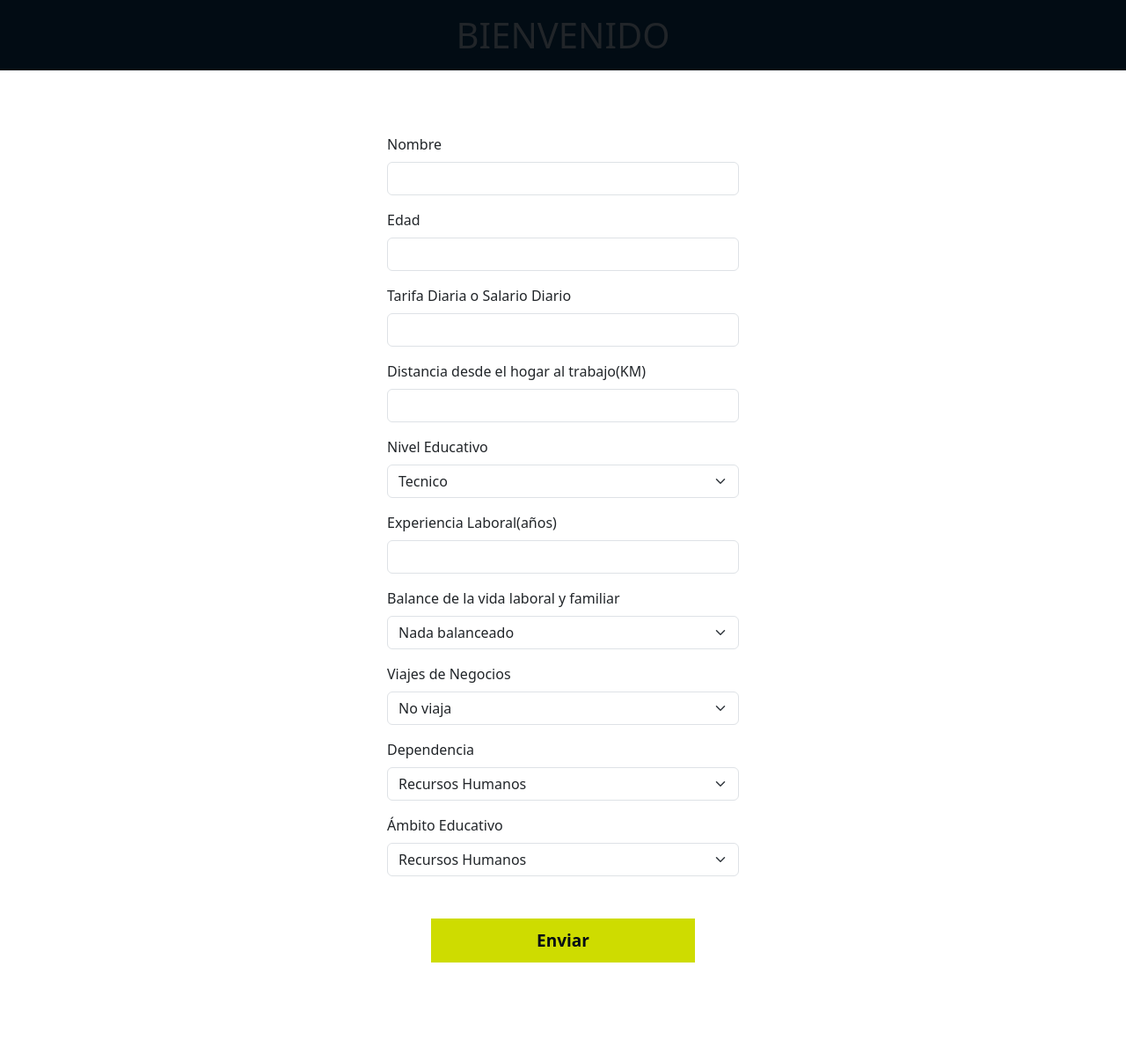
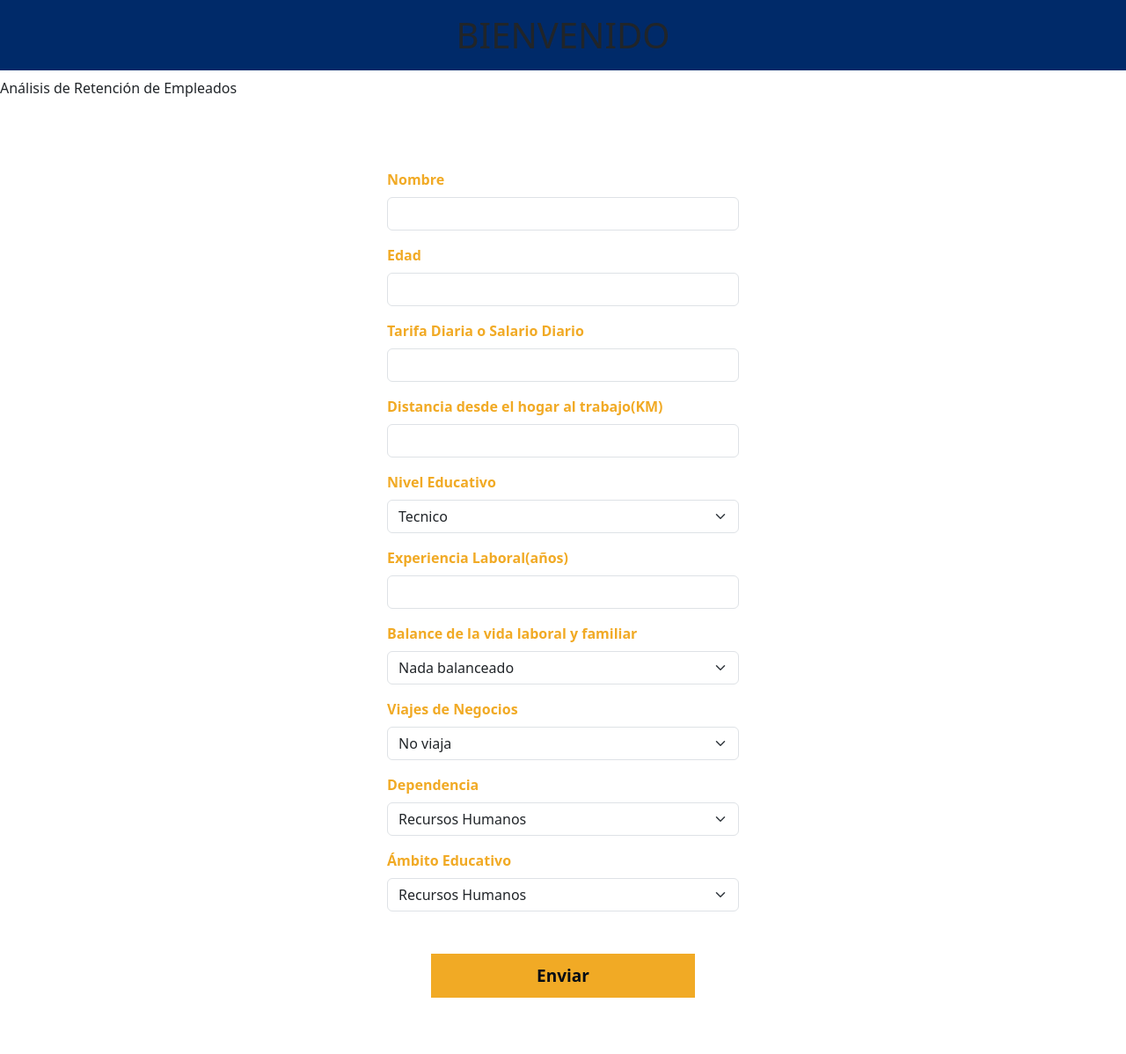
Before and after one commit to Mechaz123/Analisis-de-Datos, a Flask app: template templates/index.html in a window 1280 px wide. Shown: the whole page at 88% size. Before the commit the page ends 1094 px from the top, so only its background shows below. Run offline with Flask 3, Linux system fonts and the light colour scheme; the template is opened without the code that fills it, so the values that code supplies are empty.

Commit message:
Style Form v2

```diff
--- a/static/css/style.css
+++ b/static/css/style.css
@@ -2,9 +2,12 @@
     text-align: center;
     padding: 4rem 2rem;
 }
+body{
+    background: #002a69;
+}
 h1{
     text-align: center;
-    background: #020C14;
+    background: #002A69;
     color: honeydew;
     text-transform: uppercase;
     font-size: 20px;
@@ -14,15 +17,15 @@
     text-align: left;
 }
 .form-control {
-    border: 2px solid #020c14;
+    border: 2px solid #F1AA25;
     border-radius: 0;
 }
 .form-select {
-    border: 2px solid #020c14;
+    border: 2px solid #F1AA25;
     border-radius: 0;
 }
 .form-select:focus, .form-control:focus{
-    border: 2px solid #CEDC00;
+    border: 2px solid #F1AA25;
     border-radius: 0;
 
 }
@@ -31,8 +34,8 @@
     border-radius: 0;
     height: 50px;
     font-size: 19px;
-    background: #CEDC00;
-    border: 1px solid #CEDC00;
+    background: #F1AA25;
+    border: 1px solid #F1AA25;
     color: #020c14;
     font-weight: 700;
     margin-top: 2rem;
@@ -41,3 +44,7 @@
     width: 400px;
     margin: auto;
 }
+label.form-label {
+    color: #F1AA25;
+    font-weight: 600;
+}
--- a/templates/index.html
+++ b/templates/index.html
@@ -9,6 +9,7 @@
     <body>
         <script src="https://cdn.jsdelivr.net/npm/bootstrap@5.3.2/dist/js/bootstrap.bundle.min.js" integrity="sha384-C6RzsynM9kWDrMNeT87bh95OGNyZPhcTNXj1NW7RuBCsyN/o0jlpcV8Qyq46cDfL" crossorigin="anonymous"></script>
         <h1>Bienvenido</h1>
+        <p class="descripcion">Análisis de Retención de Empleados</p>
         <div class="container">
             <form method="post" action="/">
                 <div class="mb-3">
```
